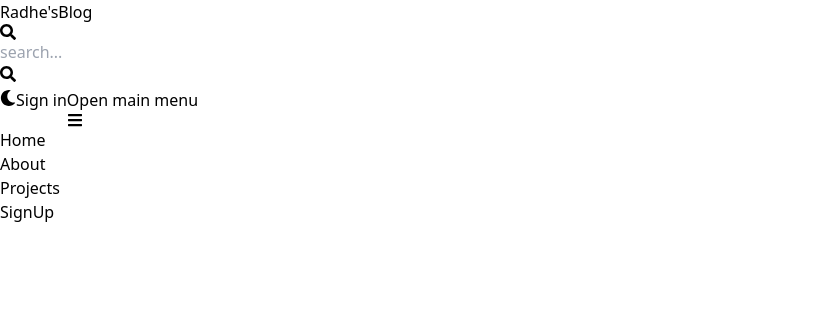
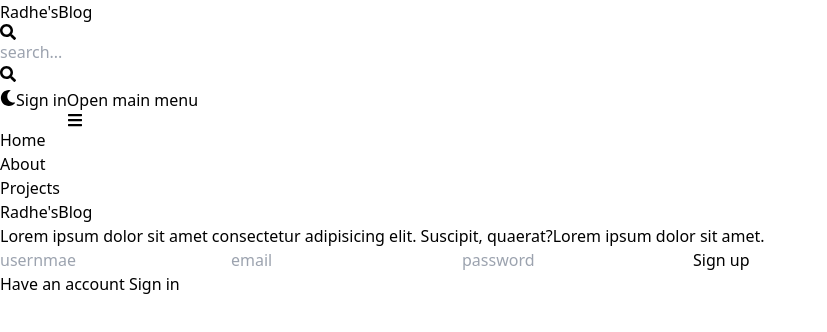
Before and after one commit to radhe203/mern_blog, a React (Vite) app in the folder client/: page /Sign-up in a window 1280 px wide. Shown: the top 332 px of the page, without its empty margins (0-827 px from the left). Built offline with nearby package versions, Linux system fonts and the light colour scheme.

Commit message:
sign up page ui complete

```diff
--- a/client/src/pages/SignUp.jsx
+++ b/client/src/pages/SignUp.jsx
@@ -1,9 +1,43 @@
-import React from 'react'
-
+import React from "react";
+import { Link } from "react-router-dom";
+import {Button, Label, TextInput} from "flowbite-react"
 function SignUp() {
   return (
-    <div>SignUp</div>
-  )
+    <div className="mt-20 min-h-screen">
+
+      <div className="flex justify-center items-center  flex-col md:flex-row p-3 mx-auto max-w-3xl gap-5">
+        {/* left */}
+        <div className="">
+          <Link
+            to={"/"}
+            className="text-3xl sm:text-xl font-bold dark:text-white"
+          >
+            <span className="px-2 py-1 bg-gradient-to-r from-indigo-500 from via-purple-500 to-pink-500 rounded-lg text-white">
+              Radhe's
+            </span>
+            Blog
+          </Link>
+          <p className="text-sm mt-5">
+            Lorem ipsum dolor sit amet consectetur adipisicing elit. Suscipit,
+            quaerat?Lorem ipsum dolor sit amet.
+          </p>
+        </div>
+        {/* Right */}
+        <form className="flex-1  mx-auto flex flex-col gap-3 mt-5">
+          <input type="text" required className="rounded-lg border-2 border-gray-400 w-[300px] py-3" placeholder="usernmae"/>
+
+          <input type="email" required className="rounded-lg border-2 border-gray-400 w-[300px] py-3" placeholder="email"/>
+
+          <input type="password" required className=" rounded-lg border-2 border-gray-400 w-[300px] py-3" placeholder="password"/>
+          <Button gradientDuoTone={"purpleToPink"} type="submit">Sign up</Button>
+          <p className=" text-slate-700 mt-1 text-sm">Have an account <span className=" text-blue-700 ml-3">Sign in</span></p>
+        </form>
+
+      </div>
+
+      {/* Right */}
+    </div>
+  );
 }
 
-export default SignUp
+export default SignUp;
```
